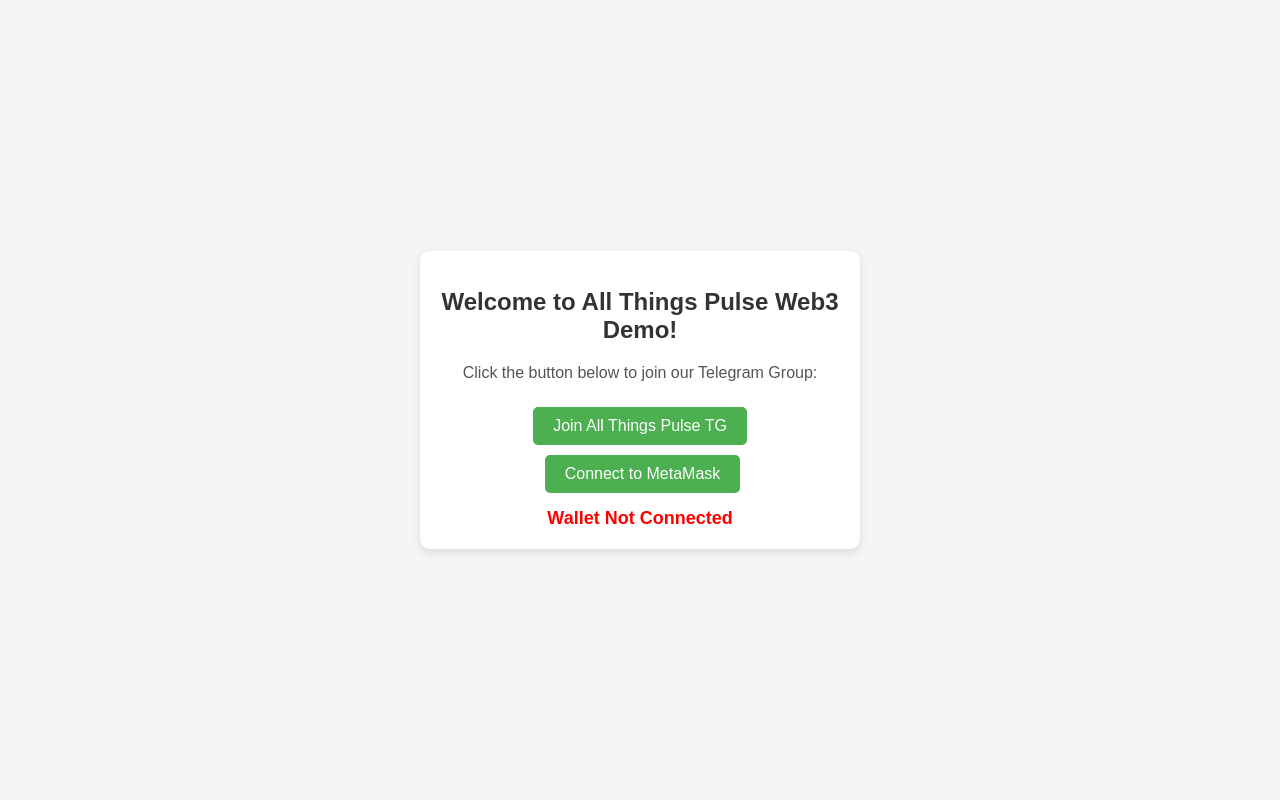
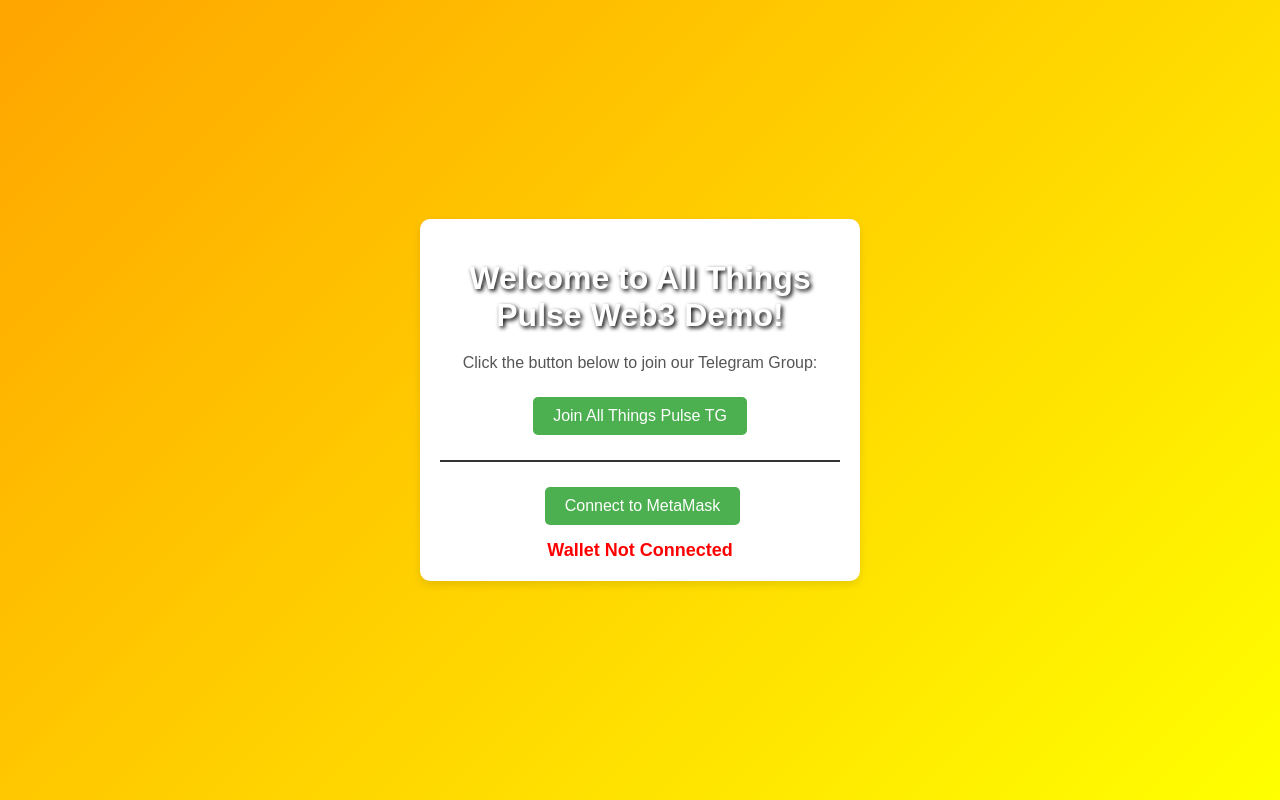
Before and after one commit to AllThingsPulse/web3test, a plain HTML site: page index.html in a window 1280 px wide. Drawn offline with Linux system fonts and the light colour scheme.

Commit message:
Update index.html

```diff
--- a/index.html
+++ b/index.html
@@ -6,8 +6,8 @@
   <title>All Things Pulse Web3 Demo</title>
   <style>
     body {
-      background-color: #f5f5f5;
-      font-family: 'Arial', sans-serif;
+      background: linear-gradient(135deg, #FFA500, #FFFF00);
+      font-family: 'Cursive', sans-serif;
       text-align: center;
       margin: 0;
       padding: 0;
@@ -28,8 +28,9 @@
     }
 
     h1 {
-      color: #333333;
-      font-size: 24px;
+      color: #ffffff;
+      font-size: 32px;
+      text-shadow: 2px 2px 4px #000000;
       margin-bottom: 20px;
     }
 
@@ -62,6 +63,13 @@
       margin-left: 10px;
     }
 
+    .divider {
+      width: 100%;
+      height: 2px;
+      background-color: #333333;
+      margin: 20px 0;
+    }
+
     #walletStatus {
       margin-top: 10px;
       font-weight: bold;
@@ -80,6 +88,7 @@
     <p>Click the button below to join our Telegram Group:</p>
     <div>
       <button id="joinTelegramButton" onclick="joinTelegramGroup()">Join All Things Pulse TG</button>
+      <div class="divider"></div>
       <button id="connectWalletButton" onclick="connectWallet()">Connect to MetaMask</button>
     </div>
     <div id="walletStatus">
```
